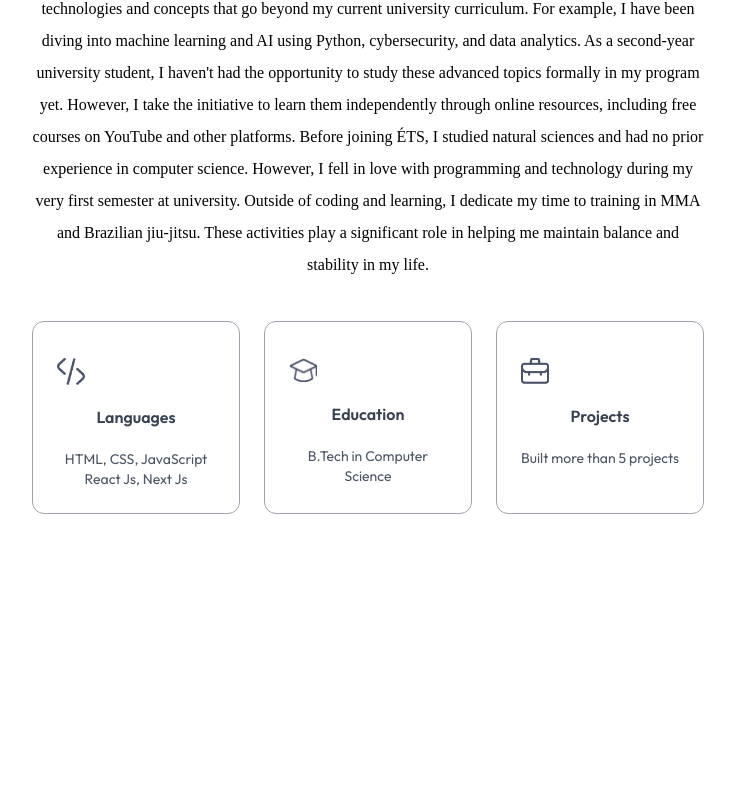
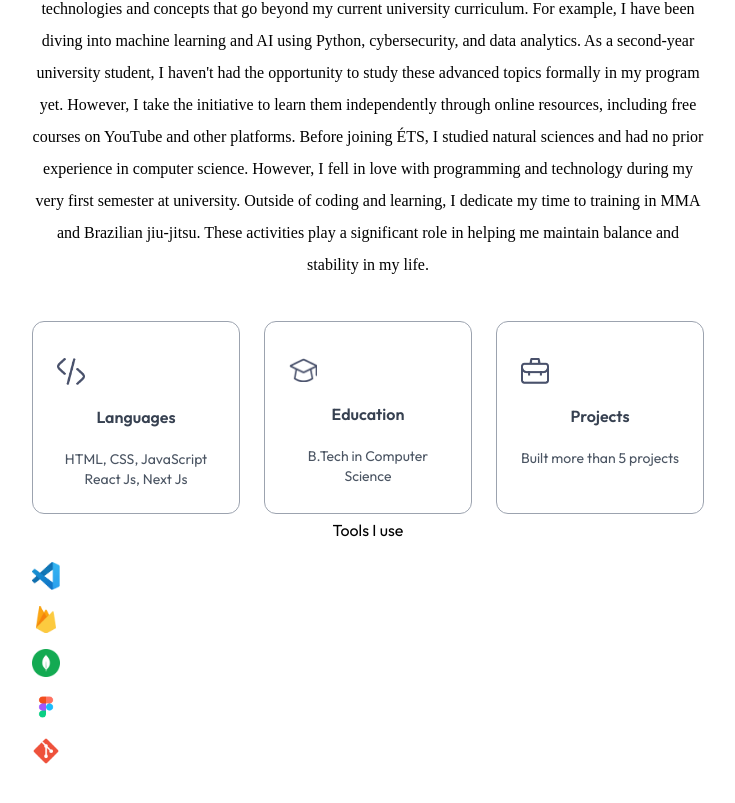
Before and after one commit to Delta-ReFz/PortfolioV2, a Next.js app in the folder portfoliov2/: page / in a window 1280 px wide. Shown: the part 1075-1878 px from the top of the page, without its empty margins (272-1007 px from the left). Before the commit the page ends 1709 px from the top, so only its background shows below. Built offline with nearby package versions, Linux system fonts and the light colour scheme; a web font is replaced by a local one.

Commit message:
Expanding the about section by adding "Tool i use"

```diff
--- a/portfoliov2/components/About.jsx
+++ b/portfoliov2/components/About.jsx
@@ -1,4 +1,4 @@
-import { assets, infoList } from '@/assets/assets'
+import { assets, infoList, toolsData } from '@/assets/assets'
 import Image from 'next/image'
 import React from 'react'
 
@@ -26,13 +26,24 @@
                    <ul className='grid grid-cols-1 sm:grid-cols-3 gap-6 max-w-2xl'>
                         {infoList.map(({icon, iconDark, title, description}, index) => (
 
-                            <li key={index} className='border-[0.5px] border-gray-400 rounded-xl p-6 cursor-pointer'>
+                            <li key={index} className='border-[0.5px] border-gray-400 rounded-xl p-6 cursor-pointer
+                                                     hover:bg-lightHover hover:-translate-y-1 duration-500 hover:shadow-black'>
                                 <Image src={icon} alt={title} className='w-7 mt-3' />
                                 <h3 className='my-4 font-semibold text-gray-700'>{title}</h3>
                                 <p className='text-gray-600 text-sm'>{description}</p>
                             </li>
 
                         ))}
+                   </ul>
+
+                   <h4>Tools I use</h4>
+
+                   <ul>
+                    {toolsData.map((tool, index) => (
+                        <li key={index} className='flex items-center gap-4 my-4'>
+                            <Image src={tool} alt='Tool' className='w-5 sm:w-7' />
+                        </li>
+                    ))}
                    </ul>
             </div>
         </div>
--- a/portfoliov2/tailwind.config.mjs
+++ b/portfoliov2/tailwind.config.mjs
@@ -15,7 +15,11 @@
       fontFamily: {
         Outfit: ["Outfit", "sans-serif"],
         Ovo: ["Ovo", "serif"],
-      }
+      },
+       boxShadow: {
+        'black' : '4px 4px 0 #000',
+        'white' : '4px 4px 0 #fff',
+       }
     },
   },
   plugins: [],
```
